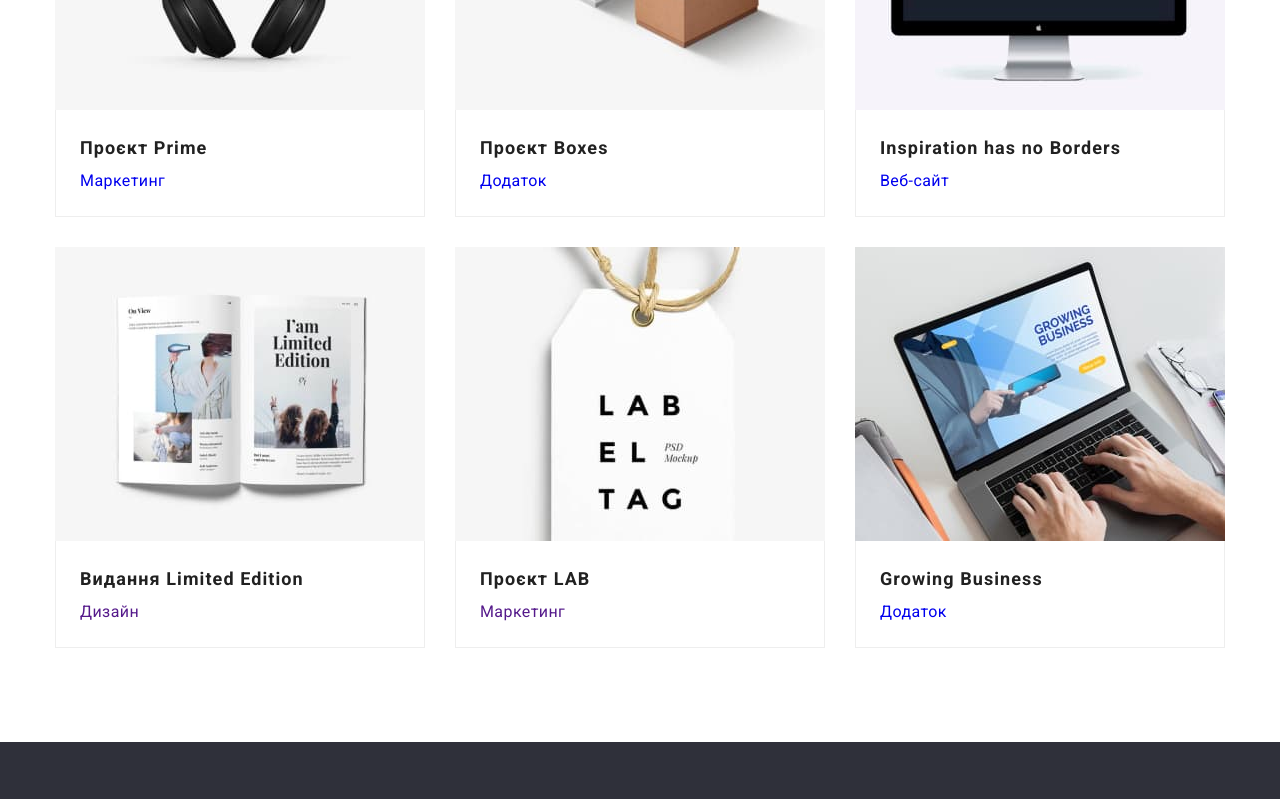
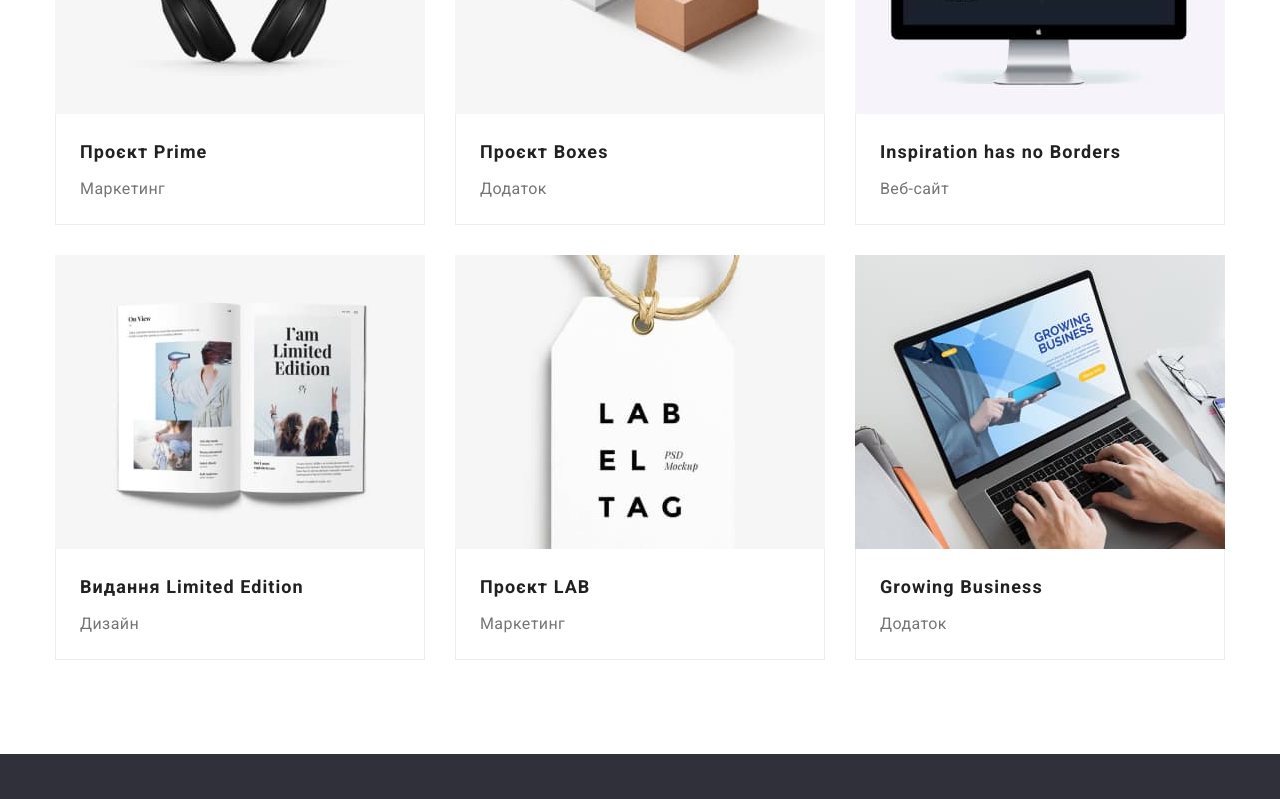
Before and after one commit to vladkand/w02-studio-04-1-pseudo, a plain HTML site: page portfolio.html in a window 1280 px wide. Shown: the part 880-1679 px from the top of the page. Drawn offline with nearby package versions, Linux system fonts and the light colour scheme.

```diff
--- a/css/styles.css
+++ b/css/styles.css
@@ -17,6 +17,8 @@
 }
 
 body {
+   /* box-sizing: border-box; */
+
    background-color: var(--prime-bg-color);
    color: var(--prime-text-color);
    font-family: 'Roboto', sans-serif;
@@ -264,7 +266,7 @@
 
    background-repeat: no-repeat;
    background-position: center;
-   /* background-size: cover; */
+   /* background-size: contain; */
 }
 
 .feature-list .item:nth-child(1)::before {
@@ -469,6 +471,10 @@
    letter-spacing: 0.06em;
 }
 .examples-text {
+   margin-top: 4px;
+
    font-size: 16px;
    line-height: 1.88;
+
+   color: var(--prime-text-color);
 }
--- a/portfolio.html
+++ b/portfolio.html
@@ -115,7 +115,7 @@
                         />
 
                         <div class="card-descr">
-                           <h2 class="examples-title title">Технокряк</h2>
+                           <h3 class="examples-title title">Технокряк</h3>
                            <p class="examples-text">Веб-сайт</p>
                         </div>
                      </a>
@@ -130,10 +130,10 @@
                         />
 
                         <div class="card-descr">
-                           <h2 class="examples-title title">
+                           <h3 class="examples-title title">
                               Постер
                               <span lang="en">New Orlean vs Golden Star</span>
-                           </h2>
+                           </h3>
                            <p class="examples-text">Дизайн</p>
                         </div>
                      </a>
@@ -148,9 +148,9 @@
                         />
 
                         <div class="card-descr">
-                           <h2 class="examples-title title">
+                           <h3 class="examples-title title">
                               Ресторан <span lang="en">Seafood</span>
-                           </h2>
+                           </h3>
                            <p class="examples-text">Додаток</p>
                         </div>
                      </a>
@@ -165,9 +165,9 @@
                         />
 
                         <div class="card-descr">
-                           <h2 class="examples-title title">
+                           <h3 class="examples-title title">
                               Проєкт <span lang="en">Prime</span>
-                           </h2>
+                           </h3>
                            <p class="examples-text">Маркетинг</p>
                         </div>
                      </a>
@@ -182,9 +182,9 @@
                         />
 
                         <div class="card-descr">
-                           <h2 class="examples-title title">
+                           <h3 class="examples-title title">
                               Проєкт <span lang="en">Boxes</span>
-                           </h2>
+                           </h3>
                            <p class="examples-text">Додаток</p>
                         </div>
                      </a>
@@ -199,9 +199,9 @@
                         />
 
                         <div class="card-descr">
-                           <h2 class="examples-title title">
+                           <h3 class="examples-title title">
                               <span lang="en">Inspiration has no Borders</span>
-                           </h2>
+                           </h3>
                            <p class="examples-text">Веб-сайт</p>
                         </div>
                      </a>
@@ -216,9 +216,9 @@
                         />
 
                         <div class="card-descr">
-                           <h2 class="examples-title title">
+                           <h3 class="examples-title title">
                               Видання <span lang="en">Limited Edition</span>
-                           </h2>
+                           </h3>
                            <p class="examples-text">Дизайн</p>
                         </div>
                      </a>
@@ -233,9 +233,9 @@
                         />
 
                         <div class="card-descr">
-                           <h2 class="examples-title title">
+                           <h3 class="examples-title title">
                               Проєкт <span lang="en">LAB</span>
-                           </h2>
+                           </h3>
                            <p class="examples-text">Маркетинг</p>
                         </div>
                      </a>
@@ -250,9 +250,9 @@
                         />
 
                         <div class="card-descr">
-                           <h2 class="examples-title title">
+                           <h3 class="examples-title title">
                               Growing Business
-                           </h2>
+                           </h3>
                            <p class="examples-text">Додаток</p>
                         </div>
                      </a>
```
